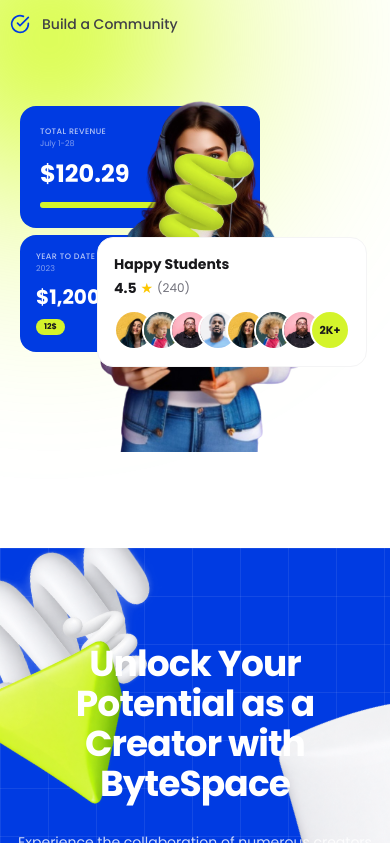
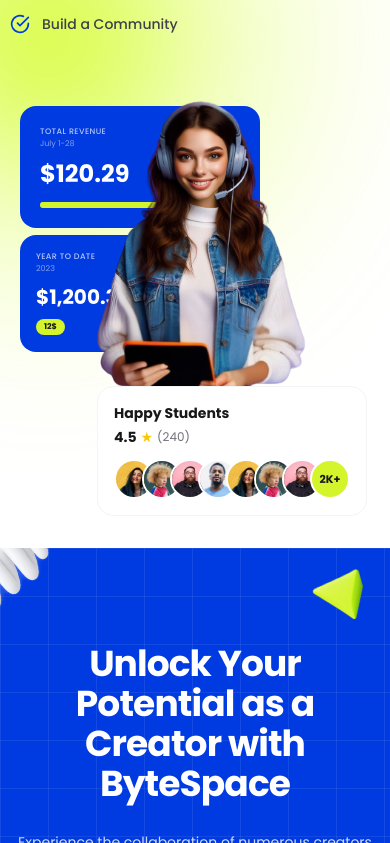
Before and after one commit to mdsujon-dev/ByteSpace, a Next.js app: page / in a window 390 px wide. Shown: the part 6361-7204 px from the top of the page. Built offline with nearby package versions, Linux system fonts and the light colour scheme; what @ant-design/nextjs-registry would draw is missing.

Commit message:
update home

```diff
--- a/src/app/(site)/courses/page.tsx
+++ b/src/app/(site)/courses/page.tsx
@@ -6,8 +6,6 @@
 import { CourseCard } from "@/components/courses/CourseCard";
 import { Pagination } from "@/components/ui/Pagination";
 import { Container } from "@/components/ui/Container";
-import { CreatorCTA } from "@/components/home/CreatorCTA";
-import { Testimonials } from "@/components/home/Testimonials";
 import { sampleCourses } from "@/lib/sample-courses";
 
 export const metadata: Metadata = {
@@ -40,8 +38,7 @@
         </div>
       </Container>
 
-      <CreatorCTA />
-      <Testimonials />
+
     </div>
   );
 }
--- a/src/components/home/CreatorCTA.tsx
+++ b/src/components/home/CreatorCTA.tsx
@@ -10,44 +10,45 @@
       className="relative overflow-hidden bg-brand-blue py-24"
       style={gridBackgroundStyle}
     >
-      {/* Decorative floating shapes */}
+      {/* Decorative floating shapes. The base classes are the tuned desktop layout; below lg (max-lg:) the
+          text spans the full width, so the shapes shrink into the four corners and the side ones are hidden. */}
       <DecorStage>
         {/* top-left, bleeding off the corner */}
         <DecorShape
           src="/auth/squiggle.png"
-          className="absolute -top-[78px] -left-[62px] h-[330px] w-[230px] -rotate-[100deg]"
+          className="absolute -top-[78px] -left-[62px] h-[330px] w-[230px] -rotate-[100deg] max-lg:-top-12 max-lg:-left-10 max-lg:h-36 max-lg:w-24"
         />
         {/* beside the first heading line */}
         <DecorShape
           src="/auth/squiggle.png"
-          className="absolute top-[6%] left-[14%] h-28 w-24 -rotate-12"
+          className="absolute top-[6%] left-[14%] h-28 w-24 -rotate-12 max-lg:hidden"
         />
         {/* top-right, bleeding off the corner */}
         <DecorShape
           src="/auth/triangle.png"
-          className="absolute top-[60px] right-[230px] h-[240px] w-[210px] -rotate-[100deg]"
+          className="absolute top-[60px] right-[230px] h-[240px] w-[210px] -rotate-[100deg] max-lg:top-2 max-lg:right-4 max-lg:h-20 max-lg:w-16"
         />
         {/* right edge, below the triangle */}
         <DecorShape
           src="/home/white.png"
-          className="absolute top-[12%] -right-[54px] h-[338px] w-[178px] rotate-12"
+          className="absolute top-[12%] -right-[54px] h-[338px] w-[178px] rotate-12 max-lg:hidden"
         />
         {/* left edge, mid-height */}
         <DecorShape
           src="/auth/triangle.png"
           tint="white"
-          className="absolute top-[38%] -left-[62px] h-[264px] w-36 -rotate-30"
+          className="absolute top-[38%] -left-[62px] h-[264px] w-36 -rotate-30 max-lg:hidden"
         />
         {/* bottom-left, bleeding off the bottom edge */}
         <DecorShape
           src="/auth/ring.png"
-          className="absolute bottom-[-74px] left-[5%] h-52 w-[280px]"
+          className="absolute bottom-[-74px] left-[5%] h-52 w-[280px] max-lg:-bottom-10 max-lg:left-2 max-lg:h-24 max-lg:w-32"
         />
         {/* right edge, beside the paragraph/button */}
         <DecorShape
           src="/auth/squiggle.png"
           tint="lime"
-          className="absolute top-[42%] right-[4%] h-56 w-44 translate-y-[150px] -rotate-6"
+          className="absolute top-[42%] right-[4%] h-56 w-44 translate-y-[150px] -rotate-6 max-lg:top-auto max-lg:-bottom-6 max-lg:right-2 max-lg:h-24 max-lg:w-20 max-lg:translate-y-0"
         />
       </DecorStage>
 
--- a/src/components/home/Features.tsx
+++ b/src/components/home/Features.tsx
@@ -126,15 +126,15 @@
               <span className="mt-2 inline-block rounded-full bg-brand-lime px-2 py-0.5 text-[8px] font-bold text-zinc-900">12$</span>
             </div>
 
-            {/* Squiggle lime */}
+            {/* Squiggle lime; below lg it would sit on the face, so it's hidden there */}
             <DecorShape
               src="/auth/squiggle.png"
               tint="lime"
-              className="absolute top-[calc(35%-80px)] right-28 z-20 h-30 w-30 -scale-x-100 sm:right-30"
+              className="absolute top-[calc(35%-80px)] right-28 z-20 h-30 w-30 -scale-x-100 max-lg:hidden sm:right-30"
             />
 
-            {/* Floating widget 3: Happy Students */}
-            <div className="absolute bottom-[calc(5%+67px)] right-[13px] z-20 rounded-2xl bg-white border border-zinc-100 p-4 sm:-right-[3px]">
+            {/* Floating widget 3: Happy Students; below lg it drops past the photo's bottom edge to clear the Year to Date card */}
+            <div className="absolute bottom-[calc(5%+67px)] right-[13px] z-20 rounded-2xl bg-white border border-zinc-100 p-4 max-lg:-bottom-16 sm:-right-[3px]">
               <p className="text-sm font-bold text-zinc-900">Happy Students</p>
               <div className="mt-1 flex items-center gap-1">
                 <span className="text-sm font-bold text-zinc-900">4.5</span>
--- a/src/components/home/HomeHero.tsx
+++ b/src/components/home/HomeHero.tsx
@@ -12,31 +12,32 @@
       style={gridBackgroundStyle}
     >
       <div className="relative pt-36 pb-24 lg:pt-44 lg:pb-32">
-        {/* Decorative floating shapes */}
+        {/* Decorative floating shapes. lg+ is the tuned desktop layout; below lg (max-lg:) the shapes shrink
+            into the top corners and the two beside the search bar are hidden, so none of them covers text. */}
         <DecorStage>
           {/* left edge, beside the heading */}
           <DecorShape
             src="/auth/squiggle.png"
             tint="lime"
-            className="absolute top-[38%] -left-[50px] h-40 w-32 rotate-45 md:h-56 md:w-44"
+            className="absolute top-[38%] -left-[50px] h-20 w-16 rotate-45 max-lg:top-16 max-lg:-left-6 lg:h-56 lg:w-44"
           />
           {/* bottom-left, below the search bar */}
           <DecorShape
             src="/auth/squiggle.png"
             tint="white"
-            className="absolute bottom-4 left-[calc(16%-100px)] hidden h-36 w-40 -rotate-[20deg] md:block"
+            className="absolute bottom-4 left-[calc(16%-100px)] hidden h-36 w-40 -rotate-[20deg] lg:block"
           />
           {/* top-right, bleeding off the corner */}
           <DecorShape
             src="/home/white.png"
             tint="lime"
-            className="absolute top-16 -right-10 h-40 w-24 rotate-12 md:h-64 md:w-36"
+            className="absolute top-16 -right-10 h-24 w-14 rotate-12 max-lg:-right-5 lg:h-64 lg:w-36"
           />
           {/* right edge, beside the search bar */}
           <DecorShape
             src="/auth/triangle.png"
             tint="white"
-            className="absolute bottom-6 right-[8%] hidden h-32 w-28 -rotate-12 md:block"
+            className="absolute bottom-6 right-[8%] hidden h-32 w-28 -rotate-12 lg:block"
           />
         </DecorStage>
 
```
Also changed, not shown: src/app/(auth)/login/page.tsx (renamed from src/app/login/page.tsx), src/app/(auth)/signup/page.tsx (renamed from src/app/signup/page.tsx).
